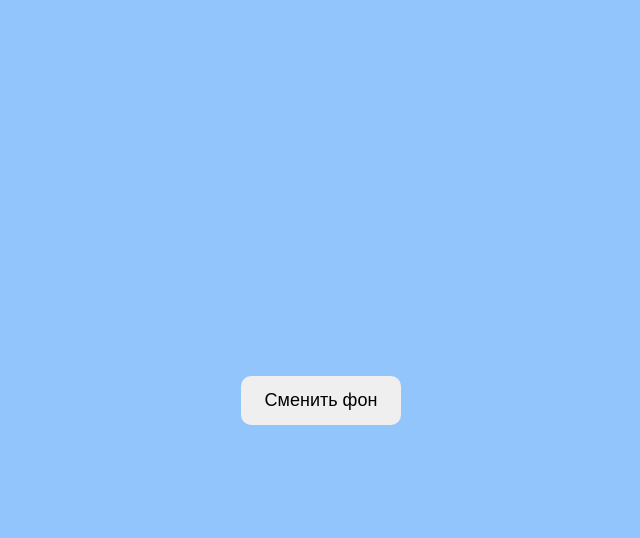
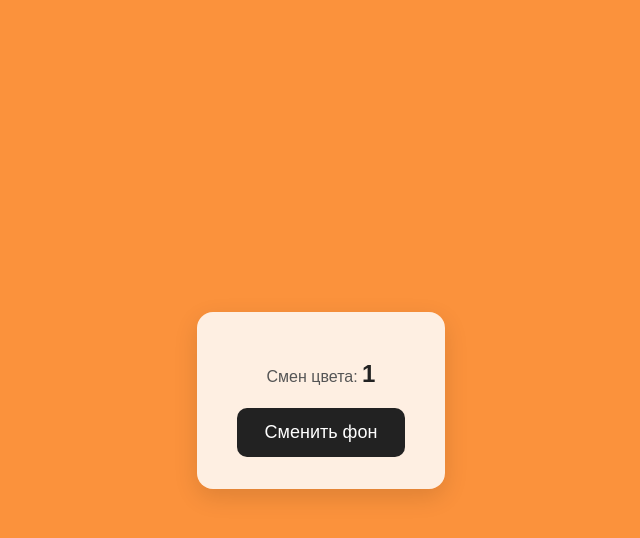
Before and after one commit to TOPOL481/-, a plain HTML site: page index.html in a window 1280 px wide. Both pictures are taken after a click on the button "Сменить фон". Shown: the whole page, without its empty margins (319-959 px from the left). Drawn offline with Linux system fonts and the light colour scheme.

Commit message:
Update index.html

```diff
--- a/index.html
+++ b/index.html
@@ -15,25 +15,64 @@
       background: #f5f5f5;
       transition: background-color 0.3s ease;
     }
+    .panel {
+      text-align: center;
+      padding: 32px 40px;
+      background: rgba(255, 255, 255, 0.85);
+      border-radius: 16px;
+      box-shadow: 0 8px 24px rgba(0, 0, 0, 0.12);
+    }
+    .counter {
+      font-size: 1rem;
+      color: #555;
+      margin-bottom: 20px;
+    }
+    .counter strong {
+      font-size: 1.5rem;
+      color: #222;
+    }
     button {
-      padding: 14px 24px;
+      padding: 14px 28px;
       font-size: 18px;
       border: none;
       border-radius: 10px;
       cursor: pointer;
+      background: #222;
+      color: #fff;
+    }
+    button:hover {
+      background: #444;
+    }
+    button:active {
+      transform: scale(0.98);
     }
   </style>
 </head>
 <body>
-  <button id="btn">Сменить фон</button>
+  <div class="panel">
+    <p class="counter">Смен цвета: <strong id="count">0</strong></p>
+    <button id="btn" type="button">Сменить фон</button>
+  </div>
 
   <script>
-    const colors = ["#fca5a5", "#93c5fd", "#86efac", "#fde68a", "#c4b5fd"];
+    const colors = [
+      "#fca5a5", "#fb923c", "#fde047", "#86efac", "#5eead4",
+      "#93c5fd", "#a5b4fc", "#c4b5fd", "#f0abfc", "#fda4af",
+      "#fdba74", "#bef264", "#67e8f9", "#7dd3fc", "#818cf8",
+      "#e879f9", "#f472b6", "#fcd34d", "#34d399", "#38bdf8"
+    ];
+
     let index = 0;
+    let changeCount = 0;
 
-    document.getElementById("btn").addEventListener("click", () => {
+    const countEl = document.getElementById("count");
+    const btn = document.getElementById("btn");
+
+    btn.addEventListener("click", () => {
       index = (index + 1) % colors.length;
       document.body.style.backgroundColor = colors[index];
+      changeCount += 1;
+      countEl.textContent = changeCount;
     });
   </script>
 </body>
```
